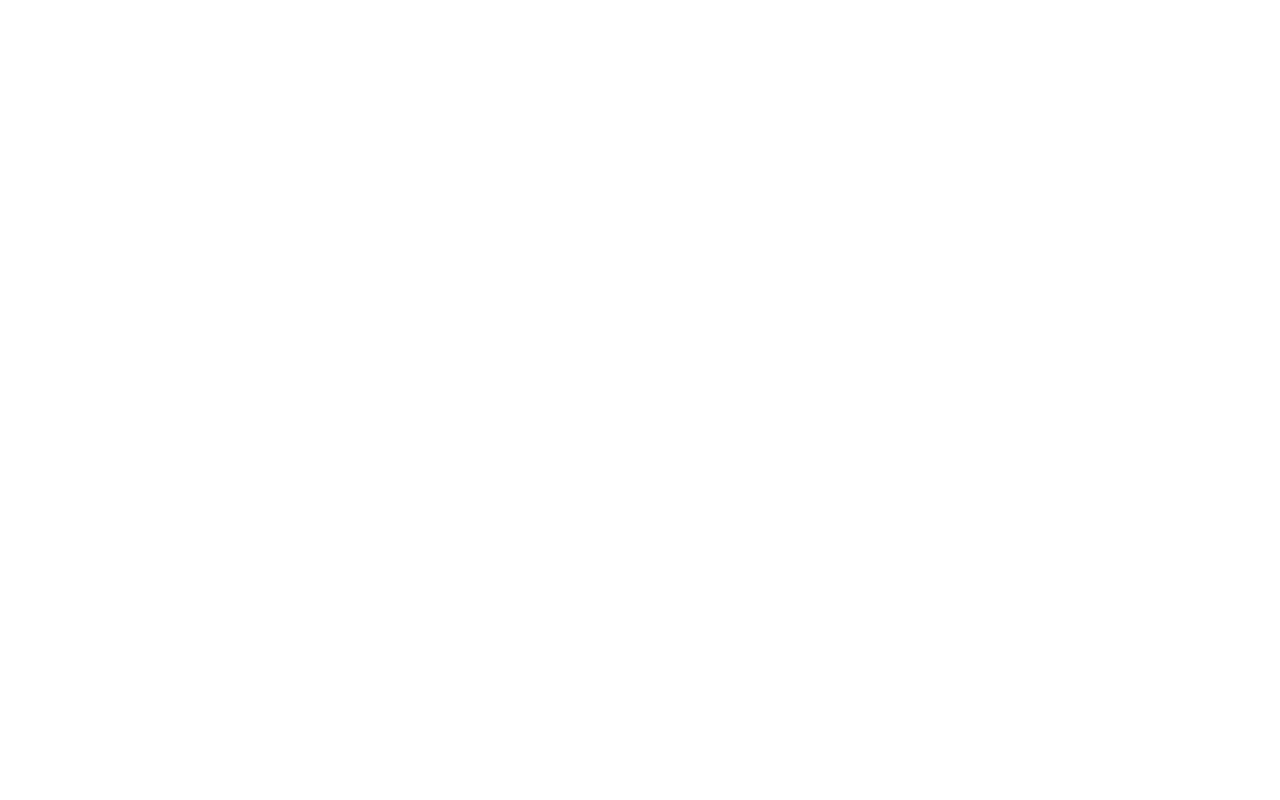
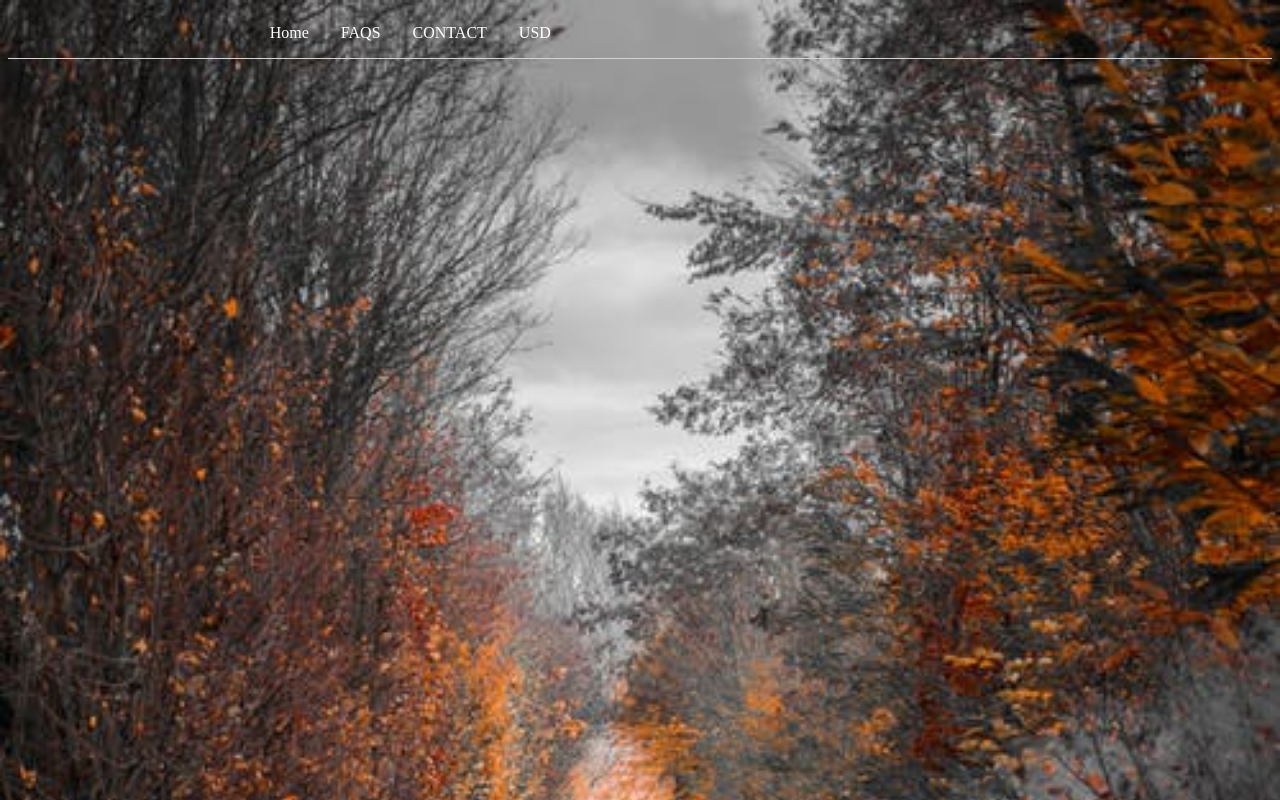
Before and after one commit to T-Nkuna/Booking-Layout, a plain HTML site: page index.html in a window 1280 px wide. Drawn offline with Linux system fonts and the light colour scheme.

Commit message:
Added topPanel component and background image

```diff
--- /dev/null
+++ b/css/global.css
@@ -0,0 +1,19 @@
+body
+{
+    background-image: url('../images/background.jpeg');
+    background-size:cover;
+}
+
+.top-panel
+{
+    display:flex;
+    justify-content: space-around;
+    color:white;
+    border-bottom:1px solid lightgray;
+    padding:1em;
+}
+
+.top-panel a
+{
+    padding:1em;
+}
--- a/index.html
+++ b/index.html
@@ -3,9 +3,11 @@
 <head>
     <meta charset="UTF-8">
     <meta name="viewport" content="width=device-width, initial-scale=1.0">
+    <link rel="stylesheet" href="./css/global.css">
+    <script src="./js/index.js" type="module"></script>
     <title>Absa Assessment</title>
 </head>
 <body>
-
+    <div id="app-container"><div>
 </body>
 </html>
--- /dev/null
+++ b/js/components/topPanel.js
@@ -0,0 +1,19 @@
+export class TopPanel
+{
+    constructor(leftOptions,rightOptions){
+        this.leftOptions = leftOptions;
+        this.rightOptions = rightOptions;
+    }
+
+    createElement(){
+
+        let containerElement = document.createElement("div");
+        containerElement.classList.add("top-panel");
+        let leftPanel = document.createElement("div");
+        let rightPanel = document.createElement("div");
+        [leftPanel,rightPanel].forEach(panel=>containerElement.appendChild(panel));
+        this.leftOptions.forEach(leftOption=>leftPanel.appendChild(leftOption));
+        this.rightOptions.forEach(rightOption=>rightPanel.appendChild(rightOption));
+        return containerElement;
+    }
+}
--- /dev/null
+++ b/js/index.js
@@ -0,0 +1,15 @@
+import {TopPanel} from "./components/topPanel.js";
+
+let appContainer = document.querySelector("#app-container");
+let leftOptions =[
+    "Home",
+    "FAQS",
+    "CONTACT",
+    "USD"
+].map(optionName=>{
+    let option = document.createElement("a");
+    option.innerHTML = optionName;
+    return option;
+});
+let topPanel = new TopPanel(leftOptions,[]);
+appContainer.append(topPanel.createElement());
```
Also changed, not shown: images/background.jpeg (added).
